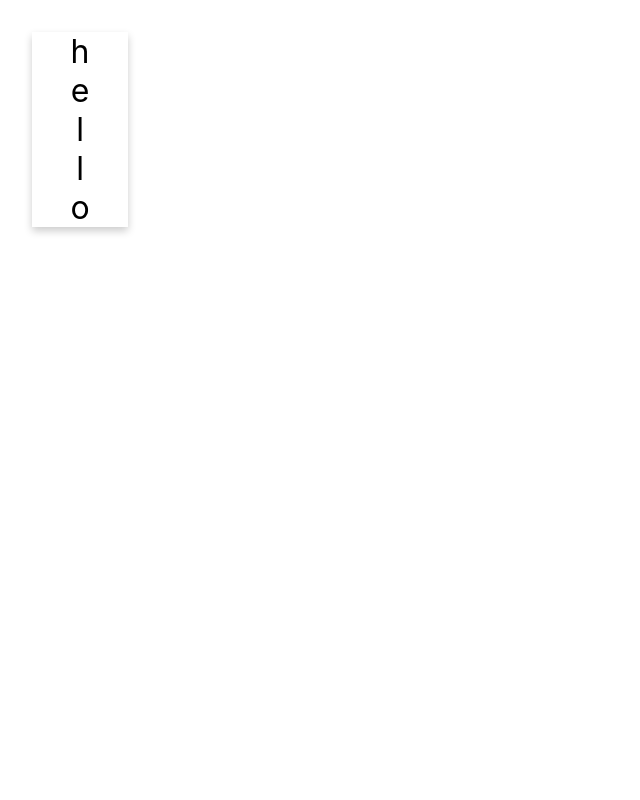
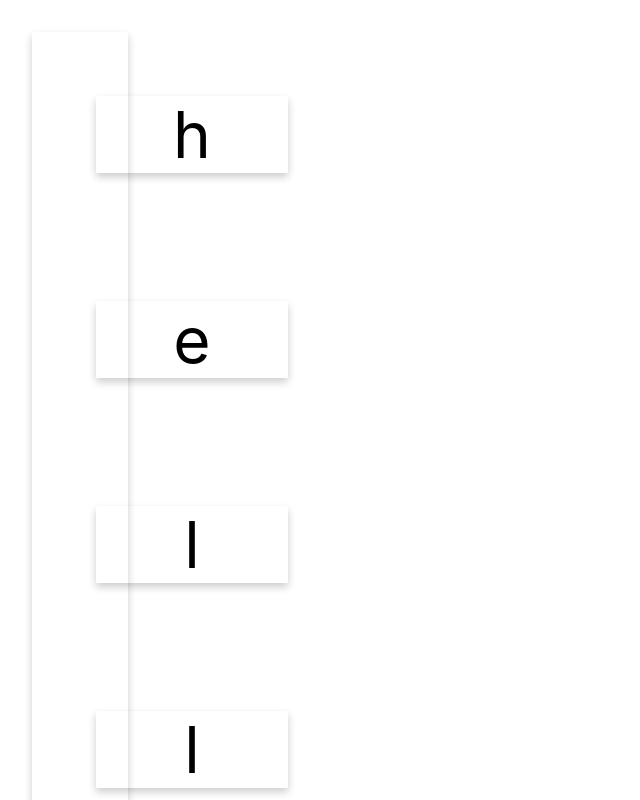
Before and after one commit to 6210110047/6210110047_3SA03, a React (Create React App) app in the folder card-game/: page / in a window 1280 px wide. Shown: the top 800 px of the page, without its empty margins (0-640 px from the left). Built offline with nearby package versions, Linux system fonts and the light colour scheme.

Commit message:
activationHandler

```diff
--- a/card-game/src/App.css
+++ b/card-game/src/App.css
@@ -46,3 +46,8 @@
   margin: 1em;
   user-select: none;
  }
+
+ .activeCard {
+  color: red;
+  background: pink;
+ }
--- a/card-game/src/CharacterCard.js
+++ b/card-game/src/CharacterCard.js
@@ -1,6 +1,14 @@
-import React from 'react';
+import React, { useState } from 'react';
 export default function CharacterCard(props) {
+ const [active, setActive] = useState(false);
+ const activate = () => {
+    if(!active){
+    setActive(true)
+    props.activationHandler(props.value)
+    }
+}
+ const className = `card ${active ? 'activeCard': ''}`
  return (
- <div>{props.value}</div>
+ <div className={className} onClick={activate}>{props.value}</div>
  )
 }
--- a/card-game/src/WordCard.js
+++ b/card-game/src/WordCard.js
@@ -1,9 +1,10 @@
 import React from 'react';
 import CharacterCard from './CharacterCard';
+const activationHandler = c => { console.log(`${c} has been activated.`) }
 export default function WordCard(props){
  return (
  <div>
-{ Array.from(props.value).map((c, i) => <CharacterCard value={c} key={i}/>) }
+{ Array.from(props.value).map((c, i) => <CharacterCard value={c} key={i} activationHandler={activationHandler}/>) }
  </div>
  );
 }
```
